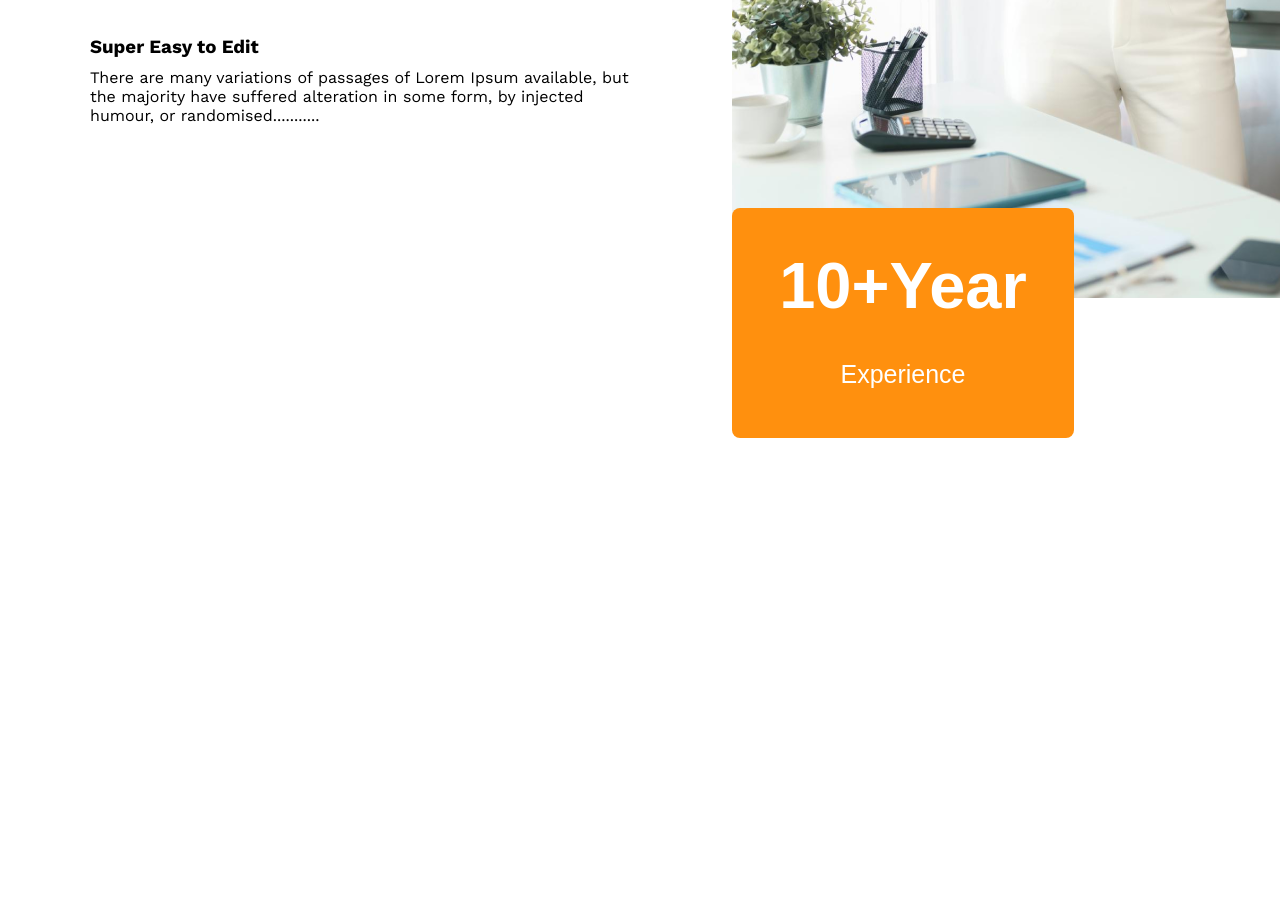
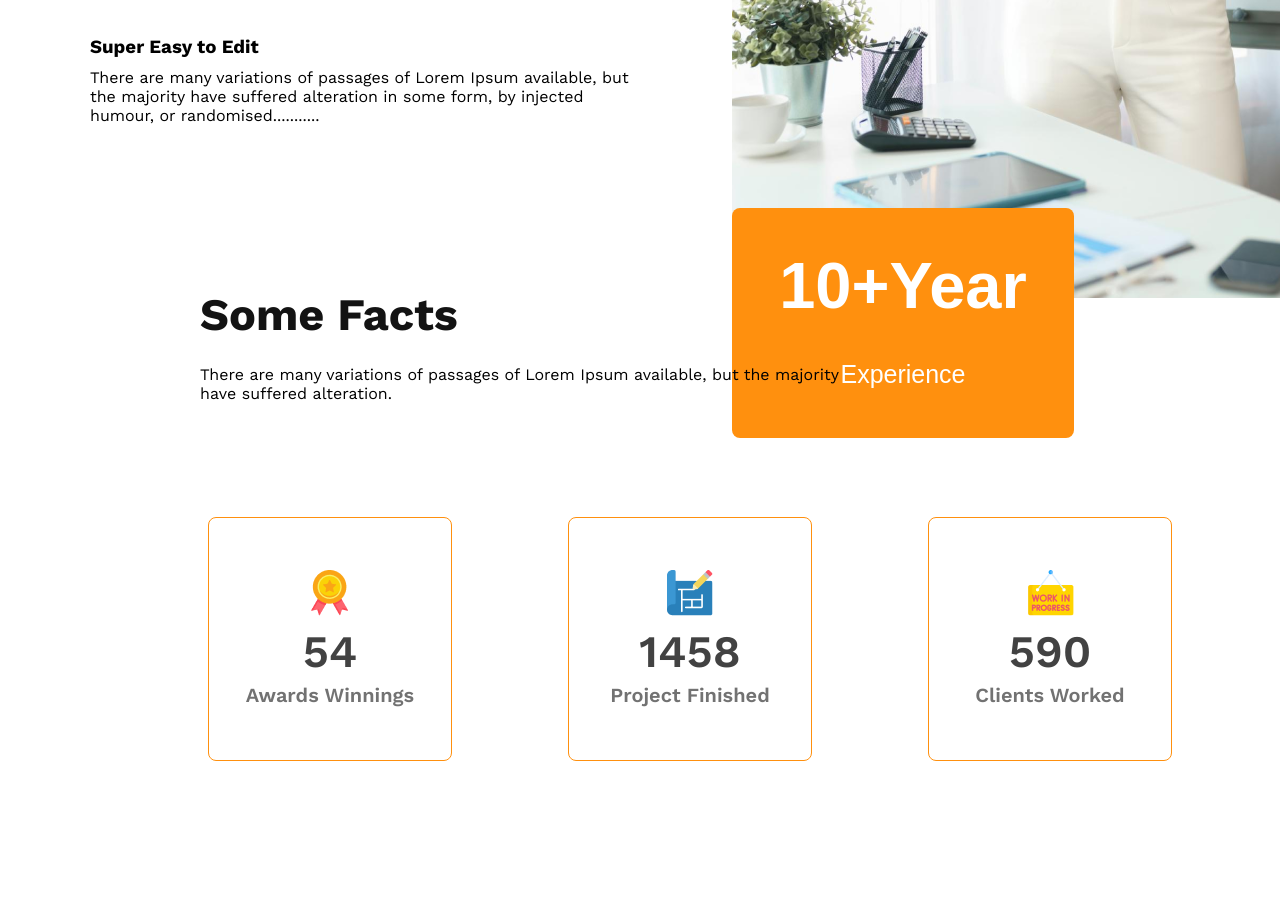
Before and after one commit to Ferdousnayeem/project-g3-architects, a plain HTML site: page index.html in a window 1280 px wide. Shown: the part 2992-3903 px from the top of the page. Before the commit the page ends 3430 px from the top, so only its background shows below. Drawn offline with nearby package versions, Linux system fonts and the light colour scheme.

Commit message:
facts and cards

```diff
--- a/css/styles.css
+++ b/css/styles.css
@@ -185,6 +185,56 @@ li > a {
   font-size: 25px;
 }
 
+.some-facts {
+  width: 1440px;
+  display: flex;
+  margin: -60px 200px;
+}
+
+.facts-left {
+  padding-right: 100px;
+}
+
+.facts-left,
+.facts-right {
+  width: 50%;
+}
+
+.facts-detail {
+  padding: 24px 0;
+}
+
+.cards {
+  width: 1440px;
+  padding: 150px;
+  display: grid;
+  grid-template-columns: repeat(4, 1fr);
+}
+
+.card {
+  width: 241.83px;
+  height: 241.83px;
+  border: 1px solid #ff900e;
+  border-radius: 8px;
+  text-align: center;
+  display: flex;
+  flex-direction: column;
+  justify-content: center;
+}
+
+.card-title {
+  font-weight: 600;
+  font-size: 45px;
+  margin: 5px 0;
+  color: #424242;
+}
+
+.card-description {
+  font-weight: 600;
+  font-size: 20px;
+  color: #727272;
+}
+
 @media only screen and (max-width: 576px) {
   header,
   .banner {
@@ -217,9 +267,10 @@ li > a {
   }
   .feature-title {
     padding-top: 25px;
+    text-align: start;
   }
-  .feature-right{
-      text-align: center;
+  .features-right {
+    text-align: center;
   }
   .features-left {
     grid-template-columns: repeat(1, 1fr);
@@ -234,14 +285,14 @@ li > a {
     font-size: 30px;
     padding: 15px;
   }
-  .feature-speciality-left{
-      padding: 30px 50px;
+  .feature-speciality-left {
+    padding: 30px 50px;
   }
   .feature-speciality-left-bottom {
     padding: 0;
   }
-  .speciality{
-      padding: 0;
+  .speciality {
+    padding: 0;
   }
   .feature-speciality-right {
     align-items: center;
@@ -255,6 +306,30 @@ li > a {
     padding: 20px;
   }
 
+  .some-facts{
+      width: auto;
+      margin: 0 auto;
+      flex-direction: column;
+      text-align: center;
+  }
+
+  .facts-left{
+      padding: 0;
+      width: auto;
+  }
+
+  .facts-title{
+      text-align: center;
+  }
+
+  .cards{
+      width: auto;
+      padding: 20px 0;
+      grid-template-columns: repeat(1, 1fr);
+      justify-content: center;
+      grid-row-gap: 20px;
+  }
+
   .hidden {
     /* display: none; */
   }
--- a/index.html
+++ b/index.html
@@ -57,6 +57,7 @@
         </div>
       </section>
       <!-- banner area ends here -->
+      <!-- features area starts here -->
       <section class="features hidden">
         <div class="features-left">
           <img src="./images/team1.png" alt="" />
@@ -77,6 +78,8 @@
           <button class="orange-button">Explore More</button>
         </div>
       </section>
+      <!-- features area end here -->
+      <!-- special features starts here -->
       <section class="feature-speciality hidden">
         <div class="feature-speciality-left">
           <div class="feature-speciality-left-top">
@@ -146,6 +149,56 @@
           <button class="experience-btn">10+Year <span class="experience-small-text">Experience</span></button>
         </div>
       </section>
+      <!-- special features end here -->
+      <!-- facts area starts here -->
+      <section class="some-facts">
+        <div class="facts-left">
+            <h2 class="facts-title feature-title">Some Facts</h2>
+            <p class="facts-detail feature-detail">
+                There are many variations of passages of Lorem Ipsum available, but the majority have suffered alteration.
+            </p>
+        </div>
+        <div class="facts-right empty-div"></div>
+      </section>
+      <!-- facts area ends here -->
+      <section class="cards">
+          <div class="card">
+              <div class="card-icon">
+                  <img src="./images/icons/ribon.png" alt="">
+              </div>
+              <div class="card-detail">
+                <h2 class="card-title">54</h2>
+                <p class="card-description">Awards Winnings</p>
+              </div>
+          </div>
+          <div class="card">
+            <div class="card-icon">
+                <img src="./images/icons/projects.png" alt="">
+            </div>
+            <div class="card-detail">
+              <h2 class="card-title">1458</h2>
+              <p class="card-description">Project Finished</p>
+            </div>
+          </div>
+          <div class="card">
+            <div class="card-icon">
+                <img src="./images/icons/customers.png" alt="">
+            </div>
+            <div class="card-detail">
+              <h2 class="card-title">590</h2>
+              <p class="card-description">Clients Worked</p>
+            </div>
+          </div>
+          <div class="card">
+            <div class="card-icon">
+                <img src="./images/icons/email.png" alt="">
+            </div>
+            <div class="card-detail">
+              <h2 class="card-title">22578</h2>
+              <p class="card-description">Email Send</p>
+            </div>
+          </div>
+      </section>
     </main>
   </body>
 </html>
```
